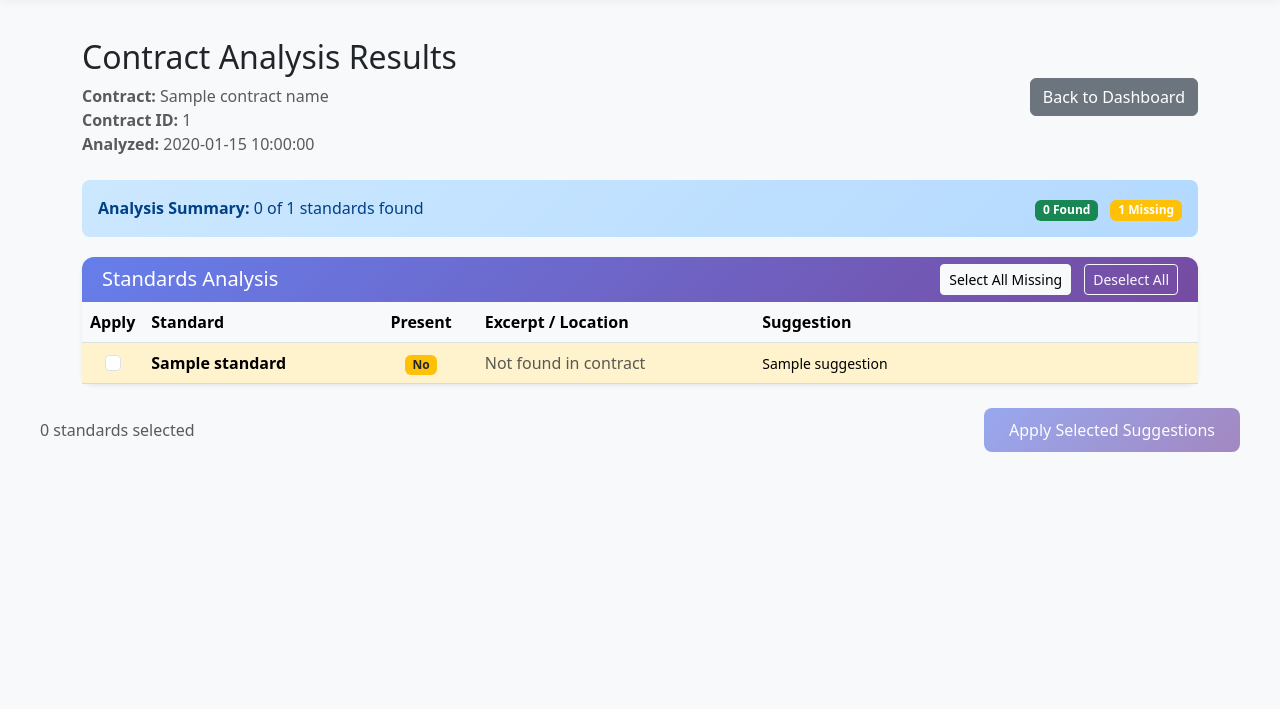
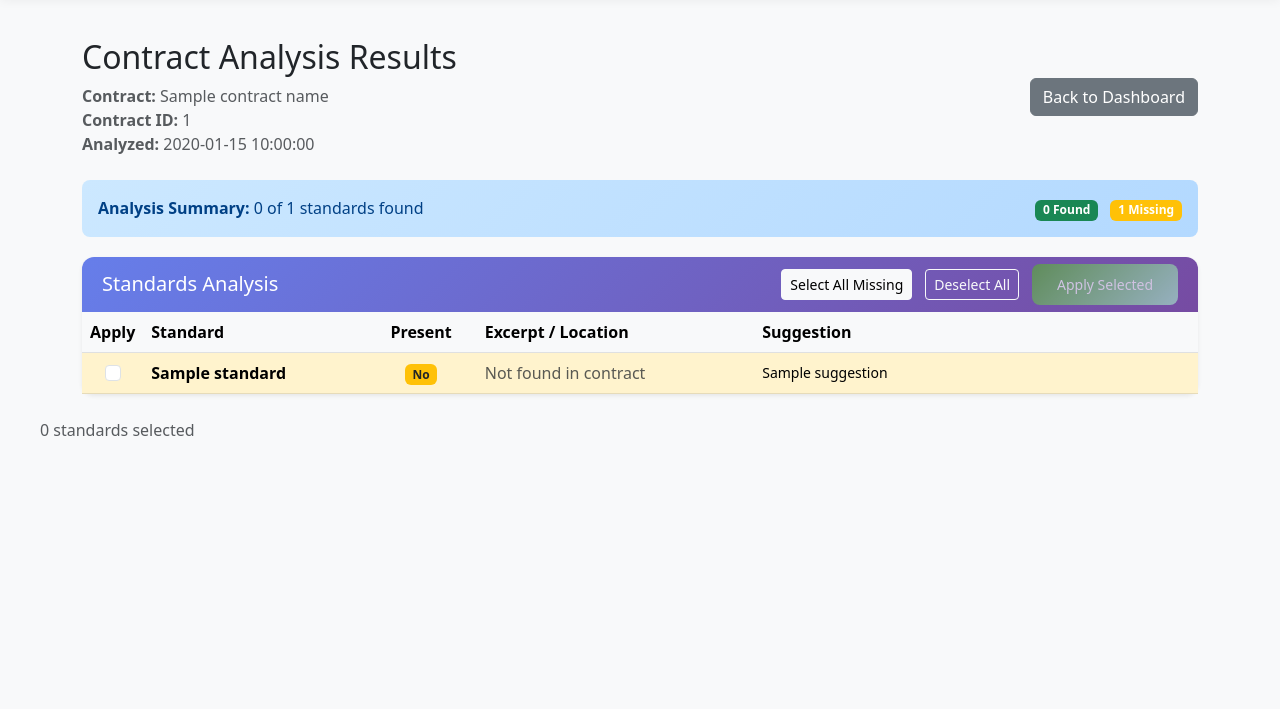
Before and after one commit to PeakMade/Contract-Analyzer, a Flask app: template app/templates/apply_suggestions.html in a window 1280 px wide. Shown: the part 81-800 px from the top of the page. Run offline with Flask 3, Linux system fonts and the light colour scheme; the template is opened without the code that fills it: most values are stand-ins (such as "Sample title", 1, 10 or a date in 2020).

Commit message:
Move Apply Selected button to header next to Deselect All
- Relocated 'Apply Selected Suggestions' button from bottom to card header
- Positioned button to the right of 'Deselect All' for better UX
- Changed button style to btn-success (green) for visual prominence
- Shortened button text to 'Apply Selected' for compact header fit
- Kept selection count display at bottom for visibility

Improves user workflow by consolidating action buttons in one location.

```diff
--- a/app/templates/apply_suggestions.html
+++ b/app/templates/apply_suggestions.html
@@ -52,8 +52,11 @@
                         <button type="button" id="selectAllBtn" class="btn btn-sm btn-light me-2">
                             Select All Missing
                         </button>
-                        <button type="button" id="deselectAllBtn" class="btn btn-sm btn-outline-light">
+                        <button type="button" id="deselectAllBtn" class="btn btn-sm btn-outline-light me-2">
                             Deselect All
+                        </button>
+                        <button type="submit" id="applySelectedBtn" class="btn btn-sm btn-success" disabled>
+                            <i class="bi bi-check-square"></i> Apply Selected
                         </button>
                     </div>
                 </div>
@@ -158,16 +161,9 @@
             </div>
         </div>
 
-        <!-- Action Buttons -->
-        <div class="d-flex justify-content-between align-items-center mb-4">
-            <div>
-                <span id="selectedCount" class="text-muted">0 standards selected</span>
-            </div>
-            <div>
-                <button type="submit" id="applySelectedBtn" class="btn btn-primary" disabled>
-                    <i class="bi bi-check-square"></i> Apply Selected Suggestions
-                </button>
-            </div>
+        <!-- Selection Count -->
+        <div class="mb-4">
+            <span id="selectedCount" class="text-muted">0 standards selected</span>
         </div>
     </form>
     {% else %}
```
